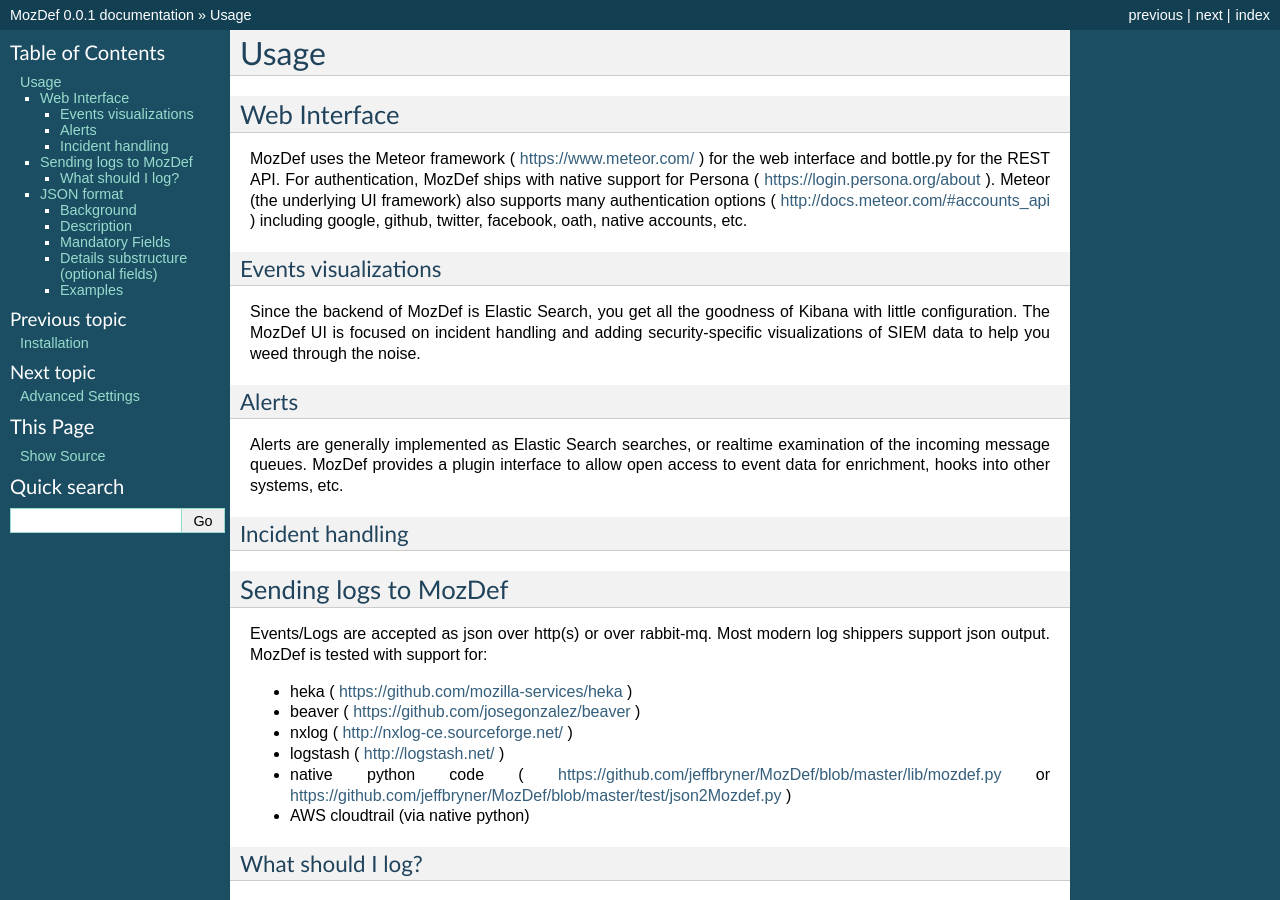
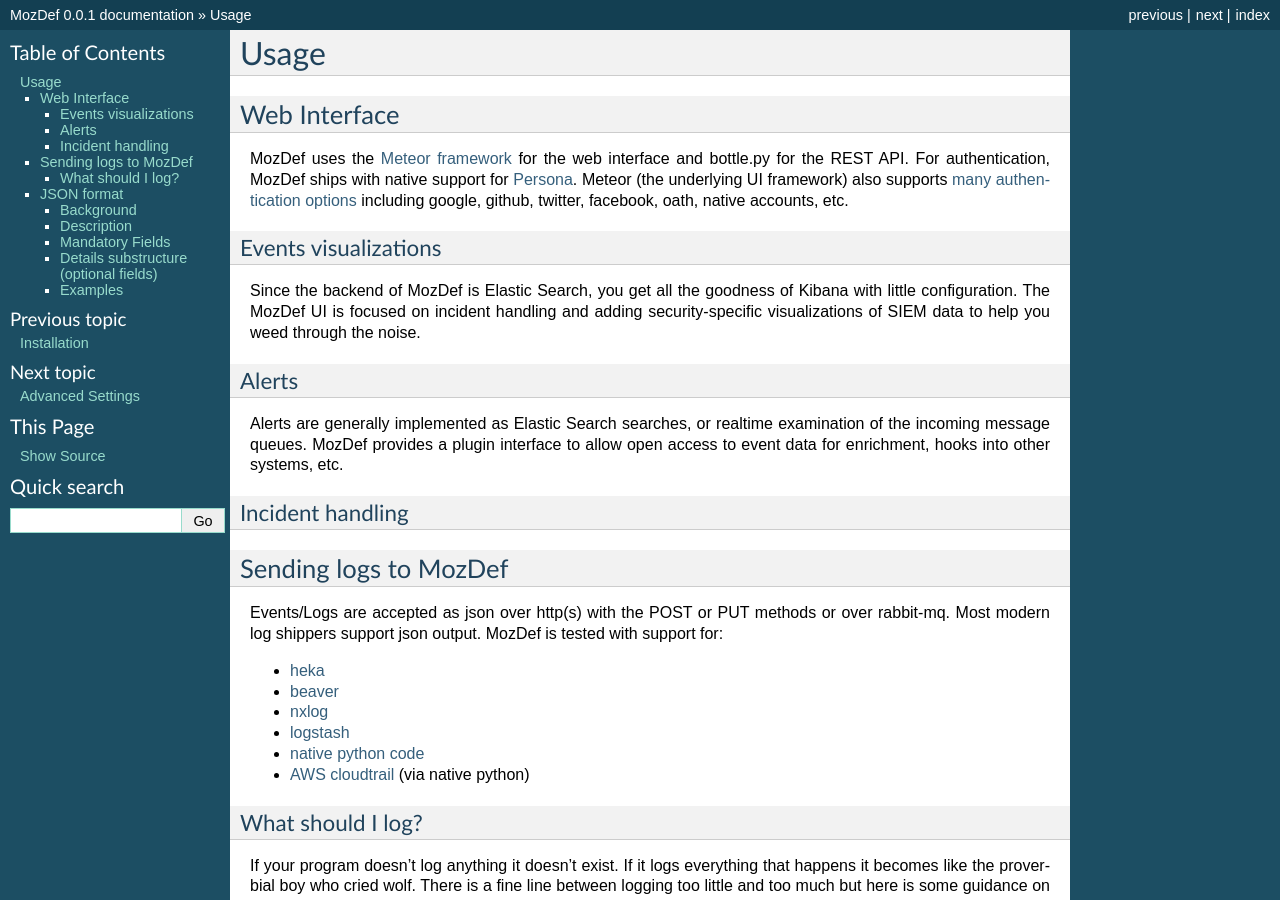
Before and after one commit to mozilla/MozDef, a Sphinx documentation site: the page built from docs/source/usage.rst, in a window 1280 px wide and 900 px high. Built offline with Sphinx 7.4.7, drawn with Linux system fonts in a browser that asks for light colours.

Commit message:
averez-doc: fix links

```diff
--- a/docs/source/usage.rst
+++ b/docs/source/usage.rst
@@ -29,14 +32,22 @@
 Sending logs to MozDef
 ----------------------
 
-Events/Logs are accepted as json over http(s) or over rabbit-mq. Most modern log shippers support json output. MozDef is tested with support for:
+Events/Logs are accepted as json over http(s) with the POST or PUT methods or over rabbit-mq.
+Most modern log shippers support json output. MozDef is tested with support for:
 
-* heka ( https://github.com/mozilla-services/heka )
-* beaver ( https://github.com/josegonzalez/beaver )
-* nxlog ( http://nxlog-ce.sourceforge.net/ )
-* logstash ( http://logstash.net/ )
-* native python code ( https://github.com/jeffbryner/MozDef/blob/master/lib/mozdef.py or  https://github.com/jeffbryner/MozDef/blob/master/test/json2Mozdef.py )
-* AWS cloudtrail (via native python)
+* `heka`_
+* `beaver`_
+* `nxlog`_
+* `logstash`_
+* `native python code`_
+* `AWS cloudtrail`_ (via native python)
+
+.. _heka: https://github.com/mozilla-services/heka
+.. _beaver: https://github.com/josegonzalez/beaver
+.. _nxlog: http://nxlog-ce.sourceforge.net/
+.. _logstash: http://logstash.net/
+.. _native python code: https://github.com/gdestuynder/mozdef_lib
+.. _AWS cloudtrail: https://aws.amazon.com/cloudtrail/
 
 What should I log?
 ******************
```
Also changed, not shown: other parts of docs/source/usage.rst (+6 -3 lines), docs/source/overview.rst (line endings or trailing spaces).
